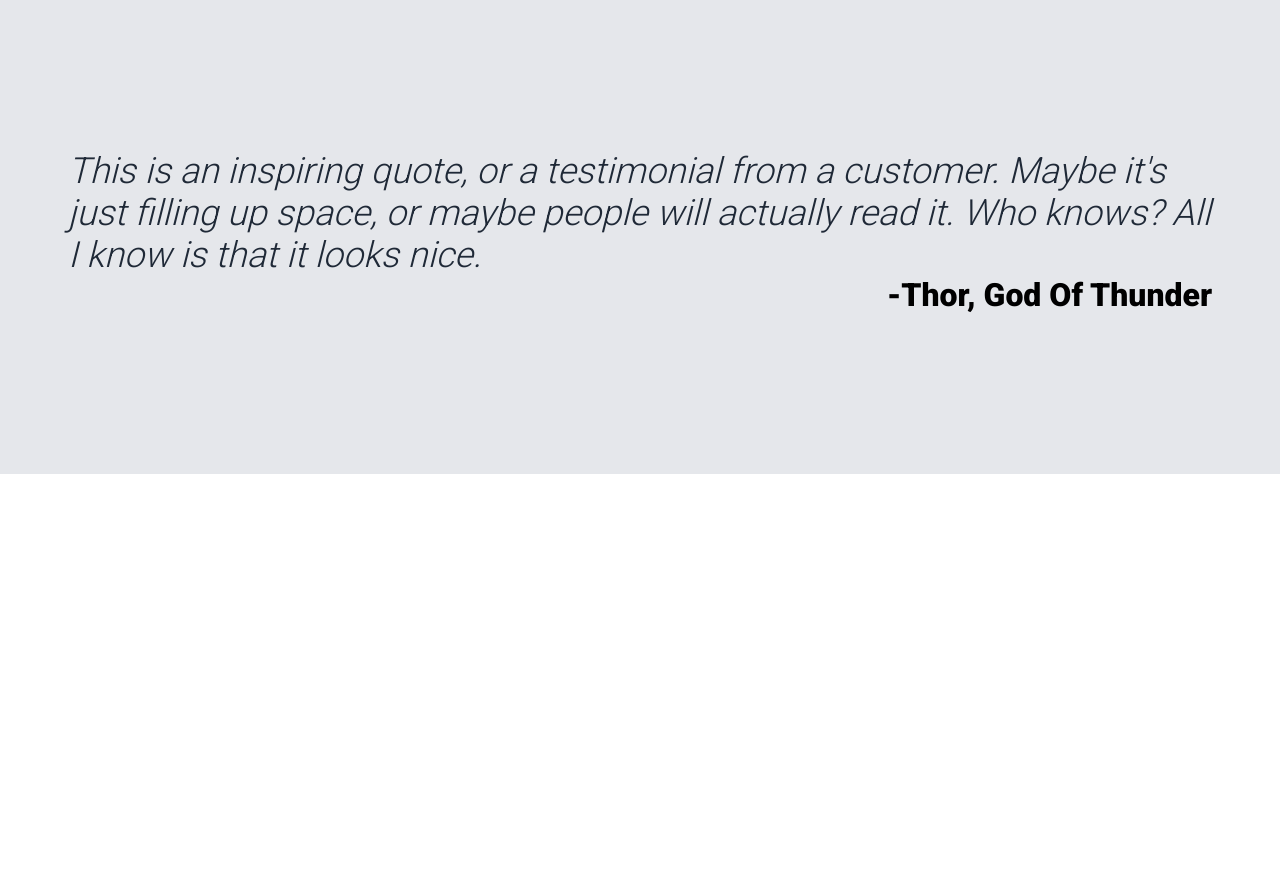
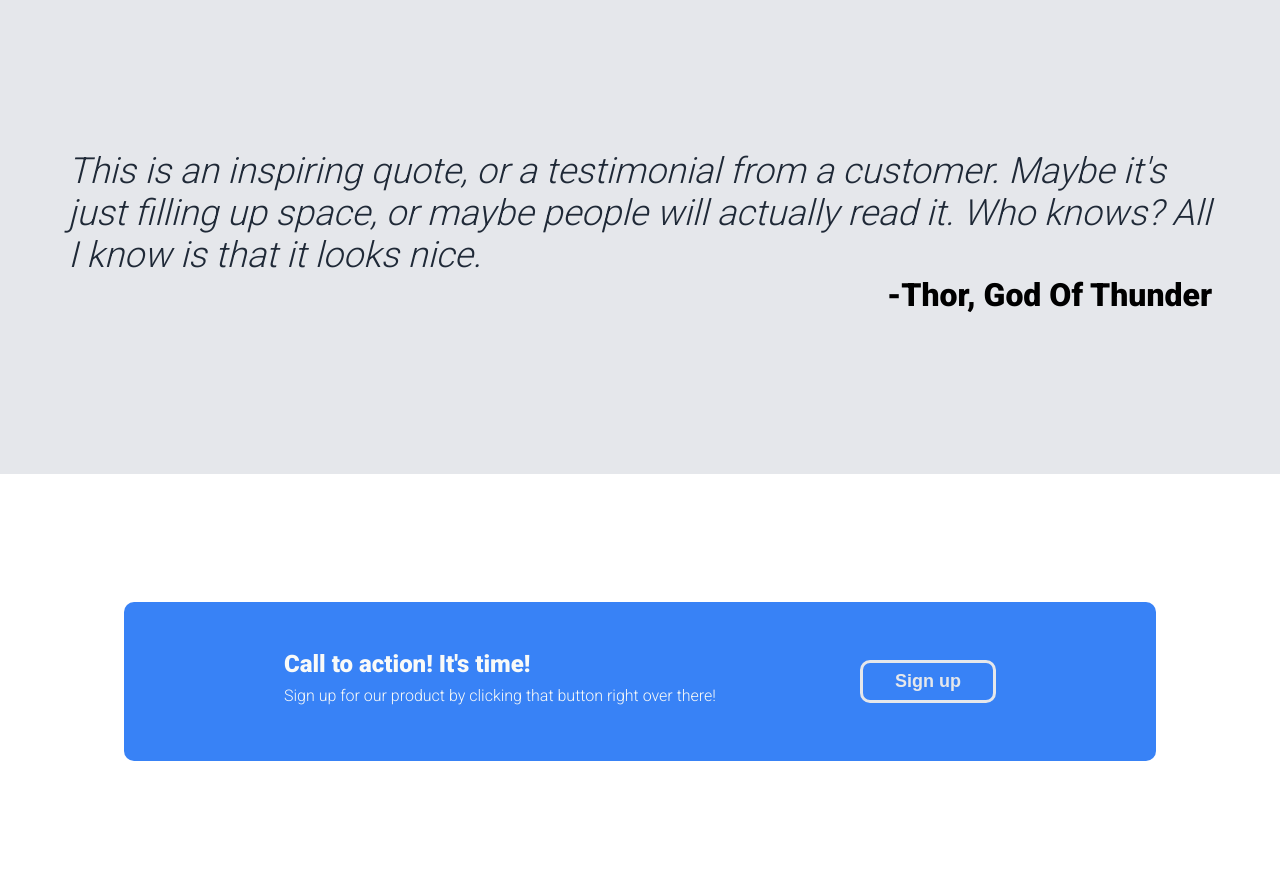
Before and after one commit to nietymon/landing-page, a plain HTML site: page index.html in a window 1280 px wide. Shown: the part 1162-2051 px from the top of the page. Before the commit the page ends 1636 px from the top, so only its background shows below. Drawn offline with Linux system fonts and the light colour scheme.

Commit message:
Add sign-up section

```diff
--- a/index.html
+++ b/index.html
@@ -65,5 +65,14 @@
             <p class="author">-Thor, God Of Thunder</p>
         </div>
     </div>
+    <div class="sign-section">
+        <div class="sign-up">
+            <div class="signuptext">
+                <h3>Call to action! It's time!</h3>
+                <p>Sign up for our product by clicking that button right over there!</p>
+            </div>
+            <button class="signup whiteborder">Sign up</button>
+        </div>
+    </div>
 </body>
 </html>
--- a/style.css
+++ b/style.css
@@ -92,6 +92,7 @@ body {
     flex-wrap: wrap;
     gap: 48px;
     margin-bottom: 128px;
+    justify-content: center;
 }
 
 .item {
@@ -151,6 +152,46 @@ body {
     align-self: flex-end;
 }
 
+.sign-up .signup {
+    background-color: #3882F6;
+    color: #E5E7EB;
+    font-size: 1.125rem;
+    font-weight: 700;
+    padding: 0.5rem 2rem;
+    border-radius: 10px;
+    border: #E5E7EB solid;
+}
+
+.sign-section {
+    display: flex;
+    justify-content: center;
+    align-items: center;
+}
+
+.sign-up {
+    background-color: #3882F6;
+    display: flex;
+    align-items: center;
+    justify-content: space-between;
+    padding: 48px 160px;
+    border-radius: 10px;
+    margin: 128px 0;
+}
+
+.signuptext {
+    display: flex;
+    flex-direction: column;
+    margin-right: 144px;
+}
+
+.signuptext p {
+    color: #F9FAF8;
+    font-size: 1rem;
+    margin-top: 0.5rem;
+    margin-bottom: 0.5rem;
+    font-weight: 100;
+}
+
 h1 {
     font-size: 3rem;
     color: #F9FAF8;
@@ -163,6 +204,13 @@ h2 {
     color: #1F2937;
     font-weight: 900;
     margin: 3.5rem;
+}
+
+h3 {
+    font-size: 1.5rem;
+    color: #F9FAF8;
+    font-weight: 900;
+    margin: 0;
 }
 
 p {
```
